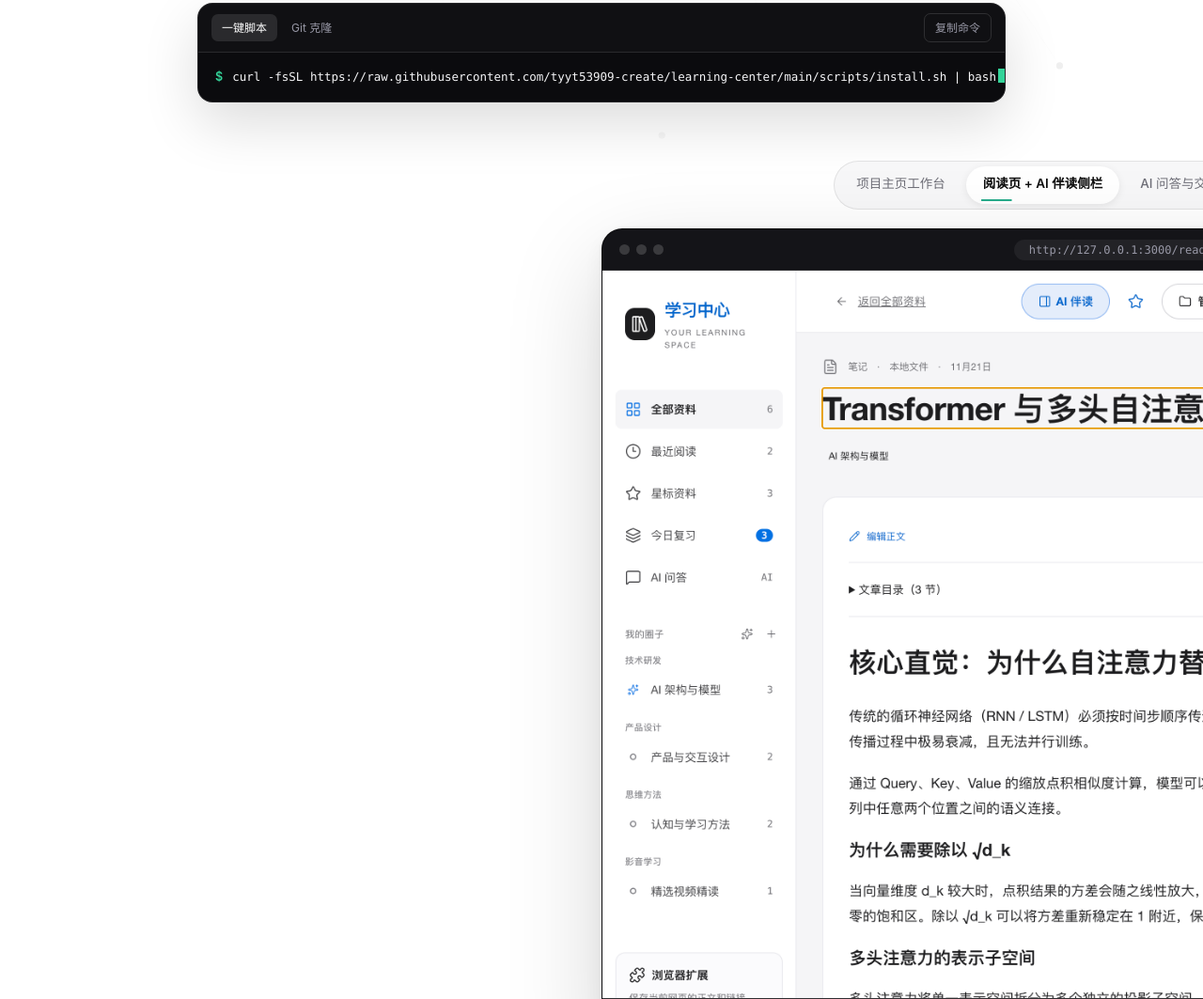
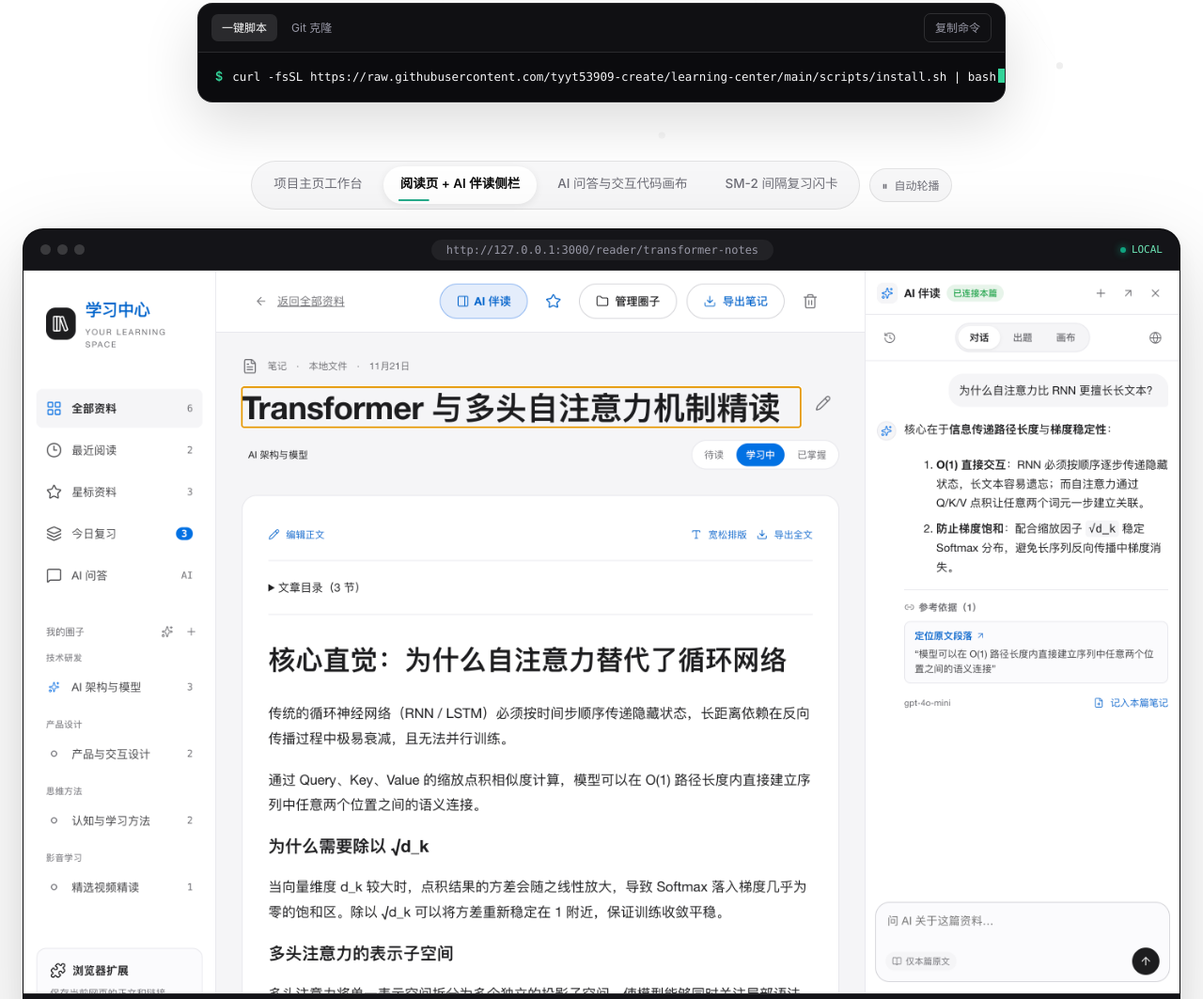
Before and after one commit to tyyt53909-create/learning-center, a browser extension: page index.html in a window 1280 px wide. Shown: the part 587-1650 px from the top of the page at 94% size. Drawn offline with Linux system fonts and the light colour scheme; animation ran at ten frames a second.

Commit message:
Fix hero stage centering by removing conflicting translateX animation transform

```diff
--- a/index.html
+++ b/index.html
@@ -544,13 +544,19 @@
     }
 
     /* 3D Perspective Scroll-Driven Product Showcase Stage */
+    .stage-container {
+      width: 100%;
+      max-width: 1288px;
+      margin: 0 auto;
+      padding-inline: 24px;
+      position: relative;
+      z-index: 2;
+    }
     .stage-wrap {
-      width: min(1240px, calc(100vw - 32px));
+      width: 100%;
       margin: 0 auto;
-      position: relative;
-      left: 50%;
-      transform: translateX(-50%);
       opacity: 0;
+      transform: translateY(20px);
       animation: heroFadeUp 960ms var(--ease-spring) 620ms forwards;
     }
     .stage-controls {
@@ -1831,8 +1837,10 @@
             <span><code id="hero-cmd-text">curl -fsSL https://raw.githubusercontent.com/tyyt53909-create/learning-center/main/scripts/install.sh | bash</code><span class="cmd-cursor" aria-hidden="true"></span></span>
           </div>
         </div>
-
-        <!-- 3D Scroll-Driven Real Product Stage with Auto-Cycling Loop -->
+      </div>
+
+      <!-- 3D Scroll-Driven Real Product Stage with Auto-Cycling Loop -->
+      <div class="stage-container">
         <div class="stage-wrap" id="stage-wrap">
           <div class="stage-controls">
             <div class="stage-switcher" role="tablist" aria-label="产品界面实景截图">
```
